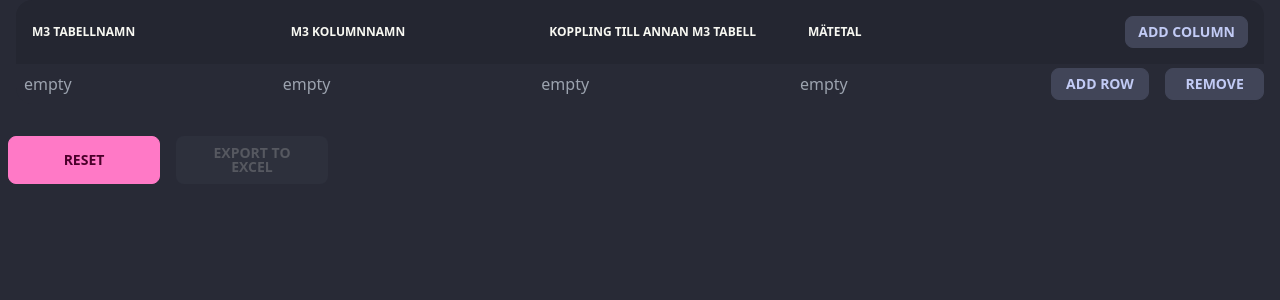
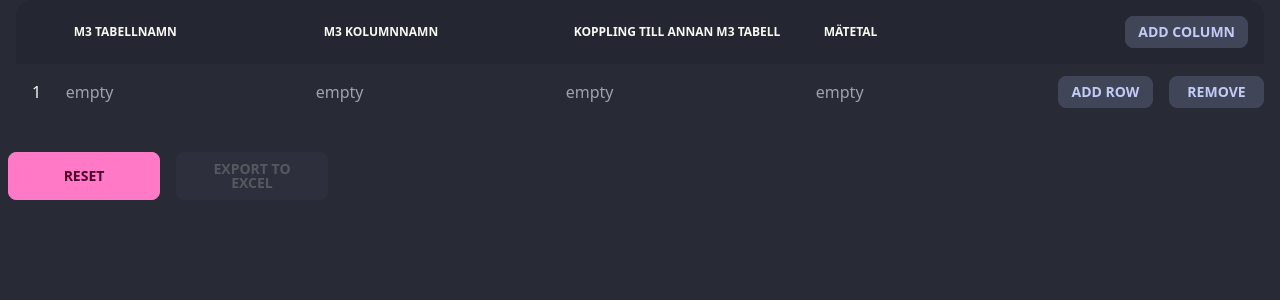
Before and after one commit to oliie/jak-tabell, a SvelteKit app: page / in a window 1280 px wide. Shown: the top 300 px of the page. Built offline with nearby package versions, Linux system fonts and the light colour scheme.

Commit message:
- adds new cool features

```diff
--- a/src/routes/+page.svelte
+++ b/src/routes/+page.svelte
@@ -38,9 +38,11 @@
   };
 
   const removeRow = (index: number) => {
-    data.splice(index, 1);
-    data = data;
-    storeData();
+    if (confirm(`Vill du ta bort rad ${index + 1}?`)) {
+      data.splice(index, 1);
+      data = data;
+      storeData();
+    }
   };
 
   const addColumn = () => {
@@ -59,6 +61,8 @@
   };
 
   const exportToExcel = () => {
+    const filename = prompt('Ange filnamn...');
+
     // European Excel use ";" while American use ","
     const delimiter = ';';
     let output = 'data:text/csv;charset=utf-8,';
@@ -69,7 +73,7 @@
     const encodedUri = encodeURI(output);
     const link = document.createElement('a');
     link.setAttribute('href', encodedUri);
-    link.setAttribute('download', 'M3 Stuff.csv');
+    link.setAttribute('download', `${filename}.csv`);
     document.body.appendChild(link);
 
     link.click();
@@ -81,6 +85,7 @@
     <!-- head -->
     <thead>
       <tr>
+        <th>&nbsp;</th>
         {#each headings as heading, i}
           {#if i <= 3}
             <th>{heading}</th>
@@ -105,6 +110,7 @@
     <tbody>
       {#each data as row, i}
         <tr class="m-0 p-0">
+          <td>{i + 1}</td>
           {#each row as value}
             <td class="m-0 p-0">
               <input
```
